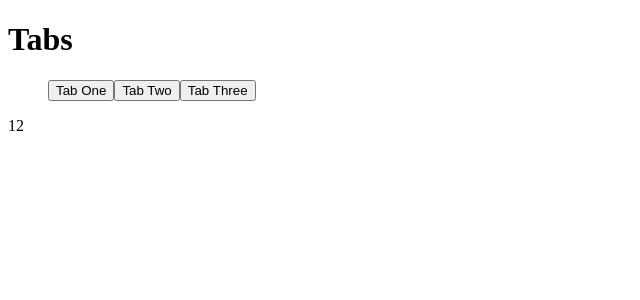
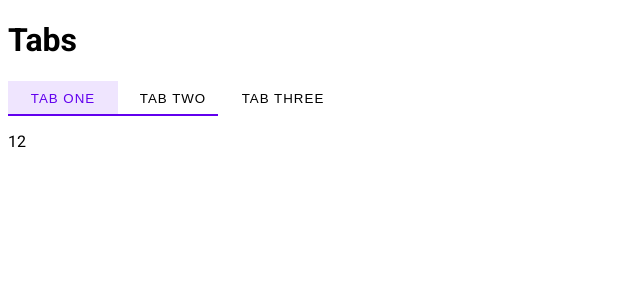
Before and after one commit to AntonSkliarov/tabs, a React (Create React App) app: page / in a window 1280 px wide. Shown: the top 300 px of the page, without its empty margins (0-640 px from the left). Built offline with nearby package versions, Linux system fonts and the light colour scheme.

Commit message:
added main styles

```diff
--- a/package.json
+++ b/package.json
@@ -7,6 +7,7 @@
     "@testing-library/jest-dom": "^5.11.8",
     "@testing-library/react": "^11.2.2",
     "@testing-library/user-event": "^12.6.0",
+    "classnames": "^2.2.6",
     "node-sass": "^4.14.1",
     "react": "^17.0.1",
     "react-dom": "^17.0.1",
--- a/public/index.html
+++ b/public/index.html
@@ -5,6 +5,8 @@
     <meta charset="utf-8">
     <meta name="viewport" content="width=device-width, initial-scale=1">
     <title>Tabs</title>
+    <link rel="preconnect" href="https://fonts.gstatic.com">
+    <link href="https://fonts.googleapis.com/css2?family=Roboto:wght@400;500;700&display=swap" rel="stylesheet">
   </head>
 
   <body>
--- a/src/components/App/App.js
+++ b/src/components/App/App.js
@@ -1,26 +1,56 @@
 import React, { useState } from 'react';
-import { options } from '../../api/options'
+import { options } from '../../options/options'
 import { Tabs } from '../Tabs'
 import { CurrentTabValue } from '../CurrentTabValue'
+import './App.sass';
 
 export function App() {
-  const [tabsList] = useState(options);
-  const [currentTab, setCurrentTab] = useState(tabsList[0]);
+  const [currentTab, setCurrentTab] = useState(options[0]);
 
   const handleSelectTab = (tab) => {
     setCurrentTab(tab);
   }
 
+  const renderTabValue = () => {
+    return (
+      <div className="current-tab">
+        <p>
+          {currentTab.value}
+        </p>
+      </div>
+    )
+  }
+
+  // const renderTabLabel = () => {
+  //   return (
+  //     <div className="current-tab">
+  //       <p>
+  //         {currentTab.value}
+  //       </p>
+  //     </div>
+  //   )
+  // }
+
+  // const renderDefaultTabLabel = () => {
+  //   return (
+  //     <div className="current-tab">
+  //       <p>
+  //         {currentTab.value}
+  //       </p>
+  //     </div>
+  //   )
+  // }
+
   return (
     <div className="App">
       <h1>Tabs</h1>
       <Tabs
-        tabsList={tabsList}
+        tabsList={options}
         currentTab={currentTab}
         handleSelectTab={handleSelectTab}
       />
 
-      <CurrentTabValue value={currentTab.value} />
+      <CurrentTabValue defaultRenderTab={renderTabValue} />
     </div>
   );
 }
--- /dev/null
+++ b/src/components/App/App.sass
@@ -0,0 +1,2 @@
+html
+  font-family: 'Roboto', Arial, sans-serif;
--- a/src/components/Button/Button.js
+++ b/src/components/Button/Button.js
@@ -1,16 +1,25 @@
 import React from 'react';
 import PropTypes from 'prop-types';
+import classNames from 'classnames';
 import './Button.sass'
 
 export function Button({ tab, handleSelectTab, currentTab}) {
   return (
+    <>
       <button
         className="tab-button"
+        // className={classNames('tab-button', {
+        //   'tab-button_active': currentTab.label === tab.label,
+        // })}
         type="button"
         onClick={() => handleSelectTab(tab)}
       >
         {tab.label}
       </button>
+      <span className={classNames('highlighter', {
+          'highlighter_active': currentTab.label === tab.label,
+        })}></span>
+    </>
   )
 }
 
--- a/src/components/Button/Button.sass
+++ b/src/components/Button/Button.sass
@@ -1,2 +1,34 @@
 .tab-button
+  padding: 10px
+
+  text-transform: uppercase
+  font-weight: 500
+  letter-spacing: 1px
+  color: -internal-light-dark(black, white)
+
+  background-color: #fff
+  border: none
+  outline: none
+
+  transition: background-color 400ms
+
   cursor: pointer
+
+  &:hover
+    background-color: rgba(98, 0, 238, 0.05)
+
+.highlighter
+  // position: absolute
+  // z-index: 10
+  // bottom: 0
+  height: 2px
+  background: #6200ee
+  // max-width: 100px
+  // width: 100%
+  display: none
+  // left: 0
+  transition: transform 1s ease, display 1s
+
+  &_active
+    display: block
+    transform: translateX(0)
--- a/src/components/CurrentTabValue/CurrentTabValue.js
+++ b/src/components/CurrentTabValue/CurrentTabValue.js
@@ -1,16 +1,14 @@
 import React from 'react';
 import PropTypes from 'prop-types';
 
-export function CurrentTabValue({ value }) {
+export function CurrentTabValue({ defaultRenderTab }) {
   return (
-    <div className="current-tab">
-      <p>
-        {value}
-      </p>
-    </div>
+    <>
+      {defaultRenderTab()}
+    </>
   )
 }
 
 CurrentTabValue.propTypes = {
-  value: PropTypes.string.isRequired,
+  defaultRenderTab: PropTypes.func.isRequired,
 }
--- a/src/components/TabItem/TabItem.js
+++ b/src/components/TabItem/TabItem.js
@@ -1,15 +1,21 @@
 import React from 'react';
 import PropTypes from 'prop-types';
-import { Button } from '../Button';
+import classNames from 'classnames';
+import './TabItem.sass';
 
 export function TabItem({ tab, currentTab, handleSelectTab }) {
+
   return (
-    <li key={tab.label}>
-      <Button
-        tab={tab}
-        currentTab={currentTab}
-        handleSelectTab={handleSelectTab}
-      />
+    <li className="tab-item" key={tab.label}>
+      <button className={classNames('tab-item__button', {
+          'tab-item__button_active': currentTab.label === tab.label,
+        })}
+        type="button"
+        onClick={() => handleSelectTab(tab)}
+      >
+        {tab.label}
+      </button>
+      <span className="tab-item__highlighter"></span>
     </li>
   )
 }
--- a/src/components/TabItem/TabItem.sass
+++ b/src/components/TabItem/TabItem.sass
@@ -0,0 +1,42 @@
+.tab-item
+
+  &__button
+    width: 110px
+    padding: 10px
+
+    text-transform: uppercase
+    font-weight: 500
+    letter-spacing: 1px
+    color: -internal-light-dark(black, white)
+
+    background-color: #fff
+    border: none
+    outline: none
+
+    transition: background-color 400ms
+
+    cursor: pointer
+
+    &:hover
+      background-color: rgba(98, 0, 238, 0.05)
+
+    &_active
+      color: #6200ee
+
+      background-color: rgba(98, 0, 238, 0.1)
+
+  &__highlighter
+    position: absolute
+    z-index: 10
+    bottom: 0
+    height: 2px
+    background:  #6200ee
+    max-width: 110px
+    width: 100%
+    transform: translateX(0)
+    display: block
+    left: 0
+    transition: transform .23s ease
+
+  &__button_active ~ &__highlighter
+    transform: translateX(100px)
--- a/src/components/Tabs/Tabs.js
+++ b/src/components/Tabs/Tabs.js
@@ -4,6 +4,7 @@ import { TabItem } from '../TabItem'
 import './Tabs.sass'
 
 export function Tabs({ tabsList, currentTab, handleSelectTab }) {
+
   return (
     <ul className="tabs">
       {tabsList.map(tab => (
--- a/src/components/Tabs/Tabs.sass
+++ b/src/components/Tabs/Tabs.sass
@@ -1,4 +1,8 @@
 .tabs
   display: flex
+  position: relative
+
+  margin: 0
+  padding: 0
 
   list-style-type: none
```
Also changed, not shown: src/options/options.js (renamed from src/api/options.js), 2 other files (tests, documents, lock files or other folders). Lines whose indentation alone changed are shown as unchanged.
